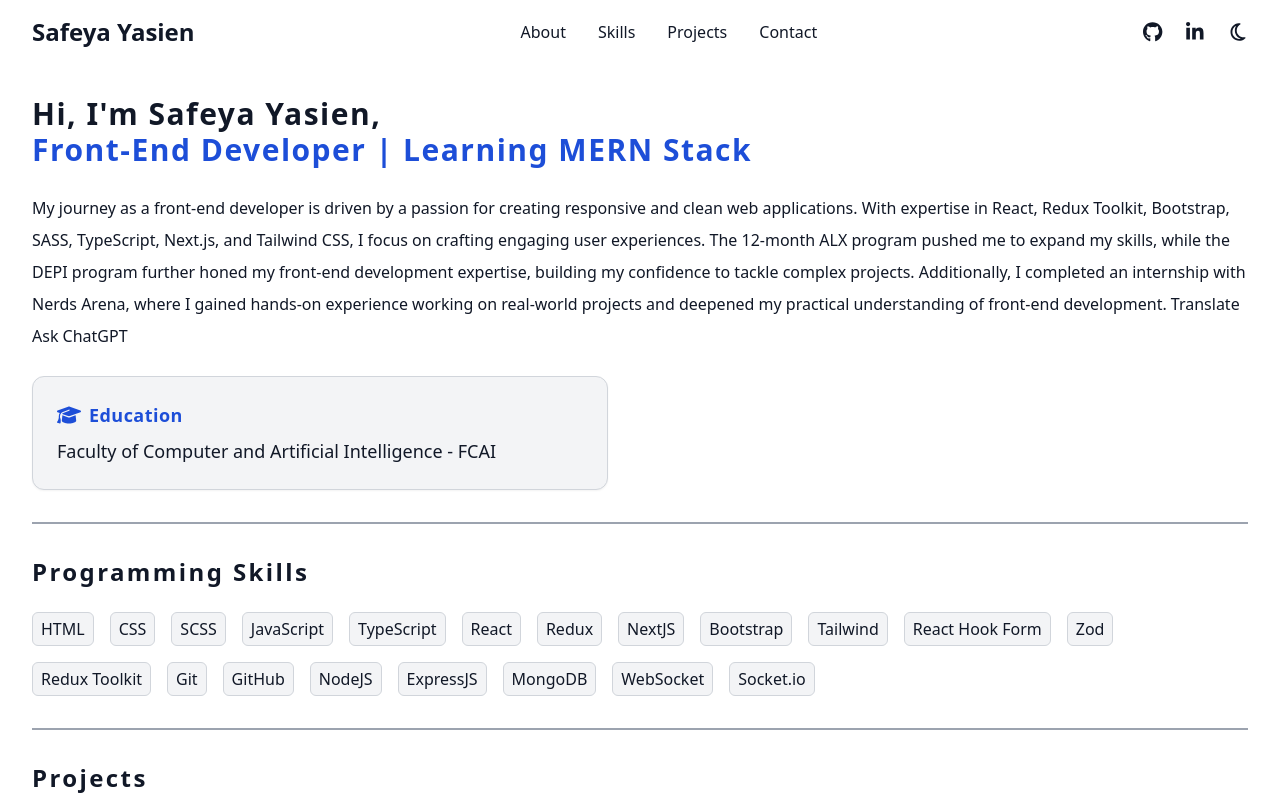
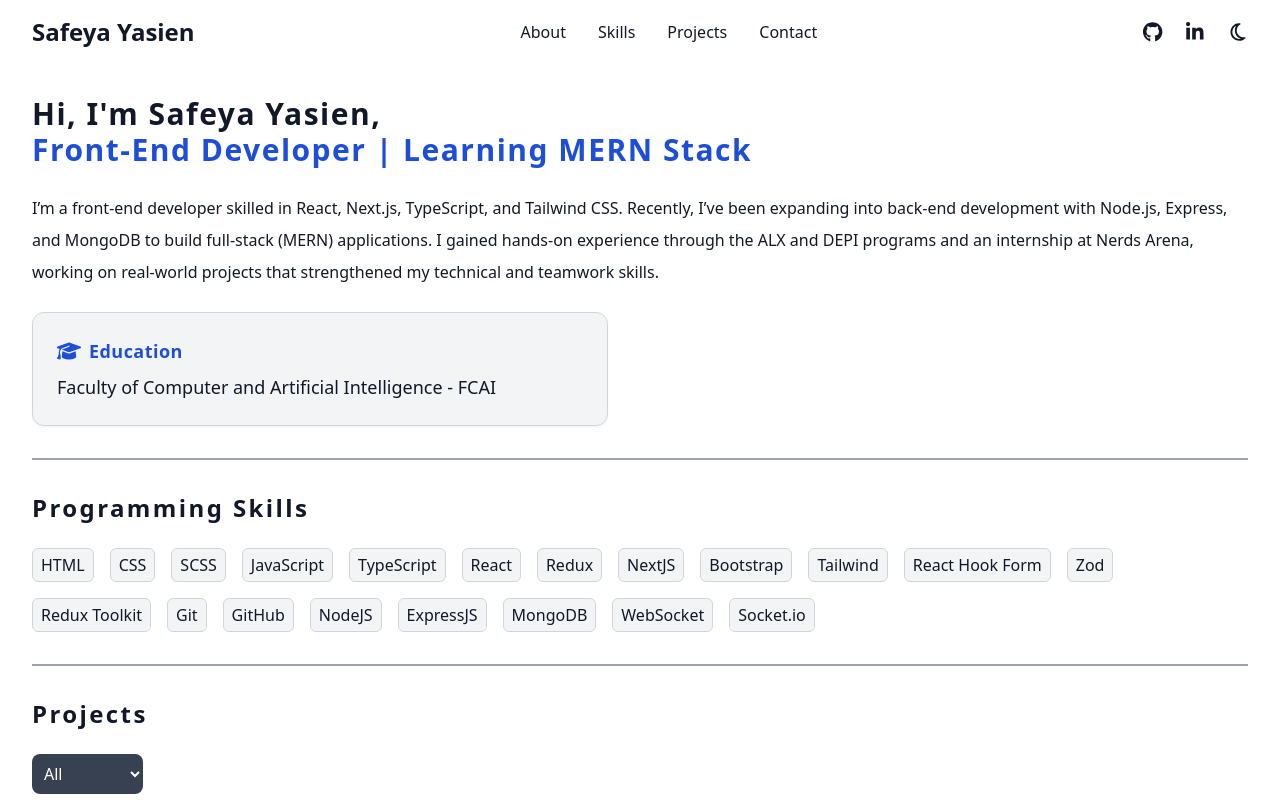
Before and after one commit to Safeya-Yasien/portfolio, a Next.js app: page / in a window 1280 px wide. Shown: the top 800 px of the page. Built offline with nearby package versions, Linux system fonts and the light colour scheme.

Commit message:
update HeroSection.tsx

```diff
--- a/src/app/components/portfolio/HeroSection.tsx
+++ b/src/app/components/portfolio/HeroSection.tsx
@@ -16,16 +16,13 @@ const HeroSection = () => {
             </span>
           </h1>
           <p className="leading-8 text-base">
-            My journey as a front-end developer is driven by a passion for
-            creating responsive and clean web applications. With expertise in
-            React, Redux Toolkit, Bootstrap, SASS, TypeScript, Next.js, and
-            Tailwind CSS, I focus on crafting engaging user experiences. The
-            12-month ALX program pushed me to expand my skills, while the DEPI
-            program further honed my front-end development expertise, building
-            my confidence to tackle complex projects. Additionally, I completed
-            an internship with Nerds Arena, where I gained hands-on experience
-            working on real-world projects and deepened my practical
-            understanding of front-end development. Translate Ask ChatGPT
+            I’m a front-end developer skilled in React, Next.js, TypeScript, and
+            Tailwind CSS. Recently, I’ve been expanding into back-end
+            development with Node.js, Express, and MongoDB to build full-stack
+            (MERN) applications. I gained hands-on experience through the ALX
+            and DEPI programs and an internship at Nerds Arena, working on
+            real-world projects that strengthened my technical and teamwork
+            skills.
           </p>
 
           {/* education */}
```
